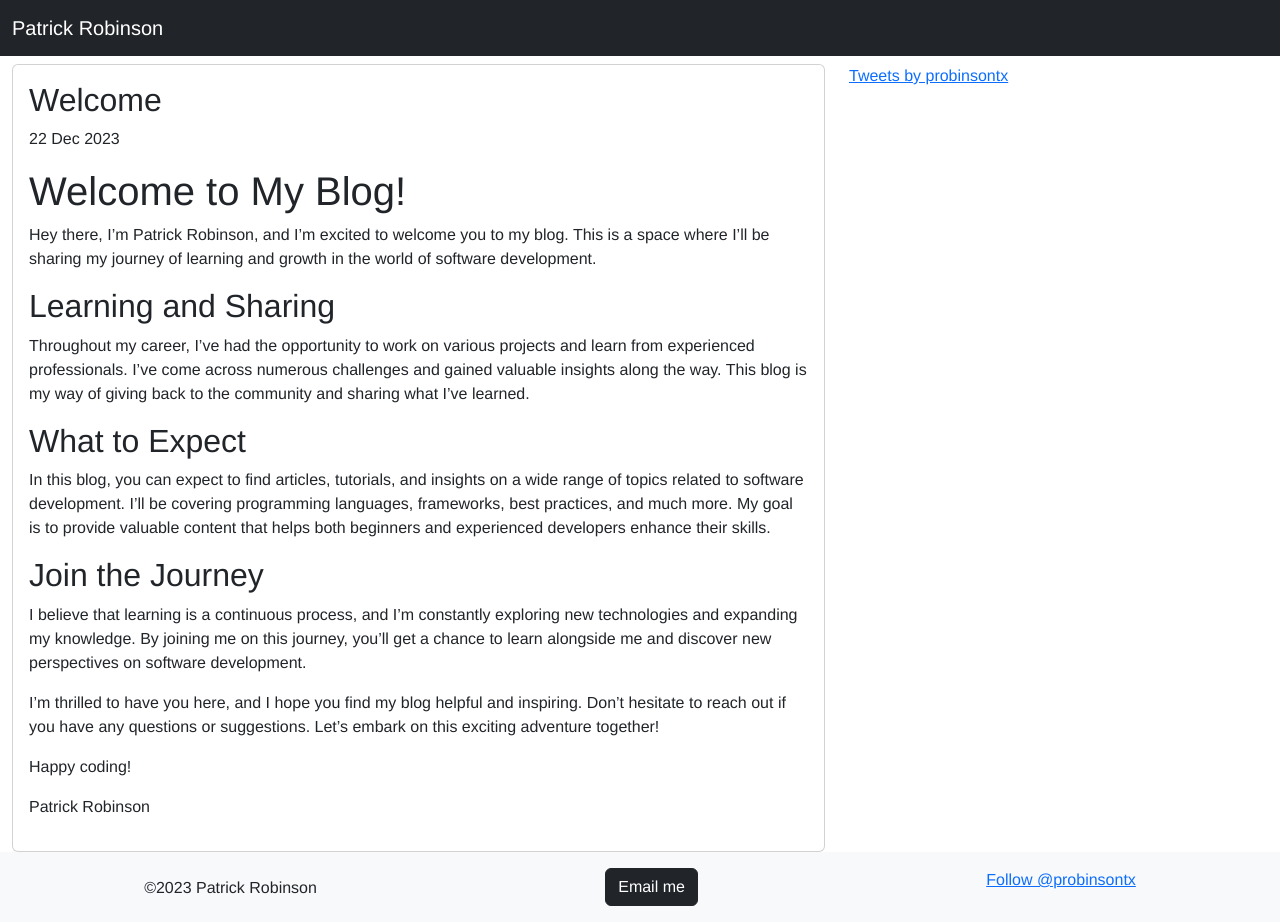
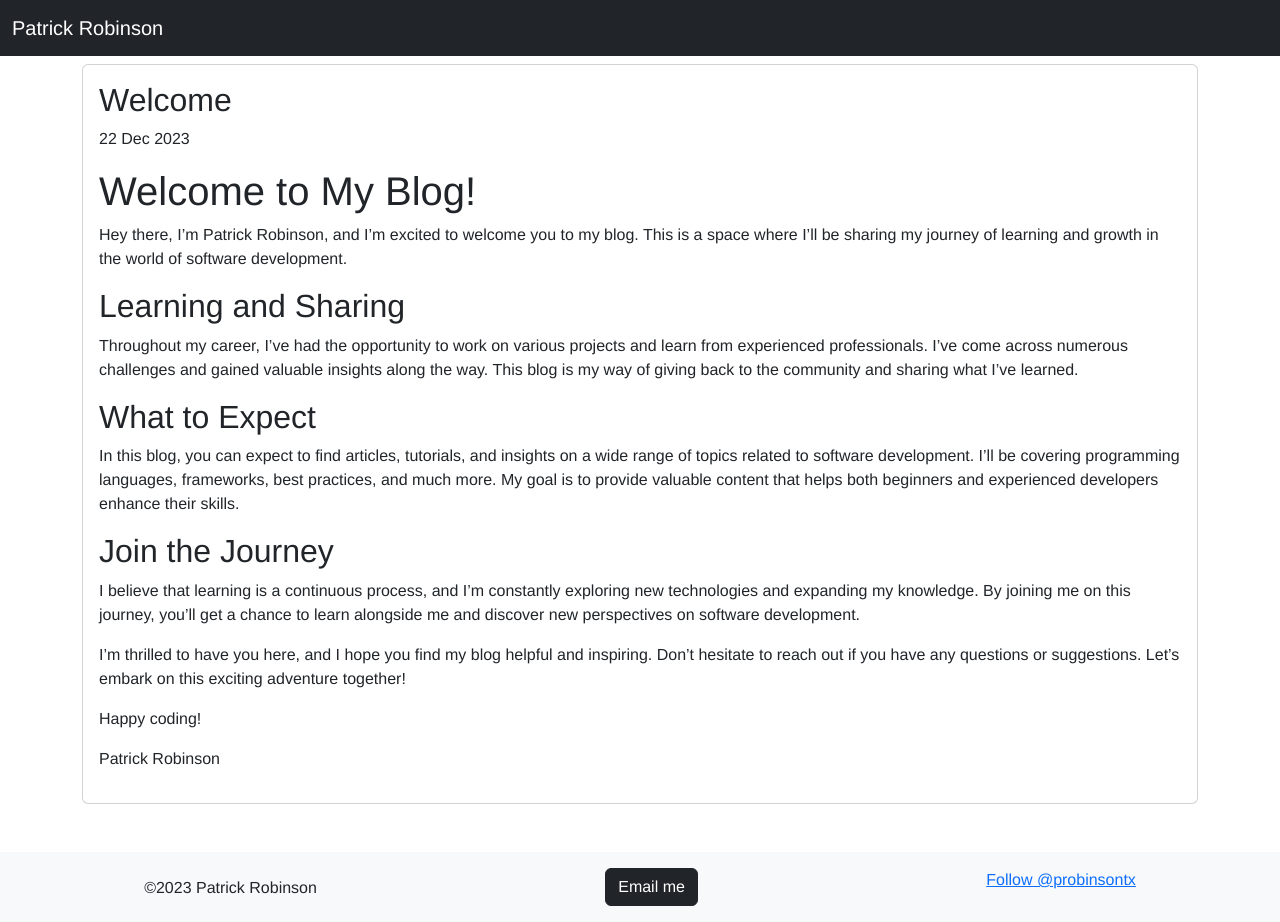
Before and after one commit to patrob/simple-blog, a Jekyll site: the page built from ReadMe.md, in a window 1280 px wide and 922 px high. Built offline with Jekyll 4.4.1, drawn with Linux system fonts in a browser that asks for light colours; nearby versions of some CDN libraries; our own code applies the rules of GitHub Pages for plain Markdown files; comment, search, counter and statistics services are not loaded.

Commit message:
remove twitter feed

```diff
--- a/_layouts/default.html
+++ b/_layouts/default.html
@@ -20,9 +20,7 @@
             </nav>
         </header>
         <main class="flex-shrink-0 mt-5">
-            <div class="container mt-3"><!-- spacer --></div>
-            <div class="container row">
-                <div class="col-9">
+            <div class="container mt-3">
                 {% for post in site.posts limit: 10 %}
                 <div class="card w-100">
                     <div class="card-body">
@@ -32,20 +30,6 @@
                     </div>
                 </div>
                 {% endfor %}
-                </div>
-                <div class="col-3">
-                    <a
-                        class="twitter-timeline"
-                        data-theme="light"
-                        href="https://twitter.com/probinsontx?ref_src=twsrc%5Etfw"
-                        >Tweets by probinsontx</a
-                    >
-                    <script
-                        async
-                        src="https://platform.twitter.com/widgets.js"
-                        charset="utf-8"
-                    ></script>
-                </div>
             </div>
             <div class="infinite-spinner"></div>
         </main>
```
Lines whose indentation alone changed are shown as unchanged.
